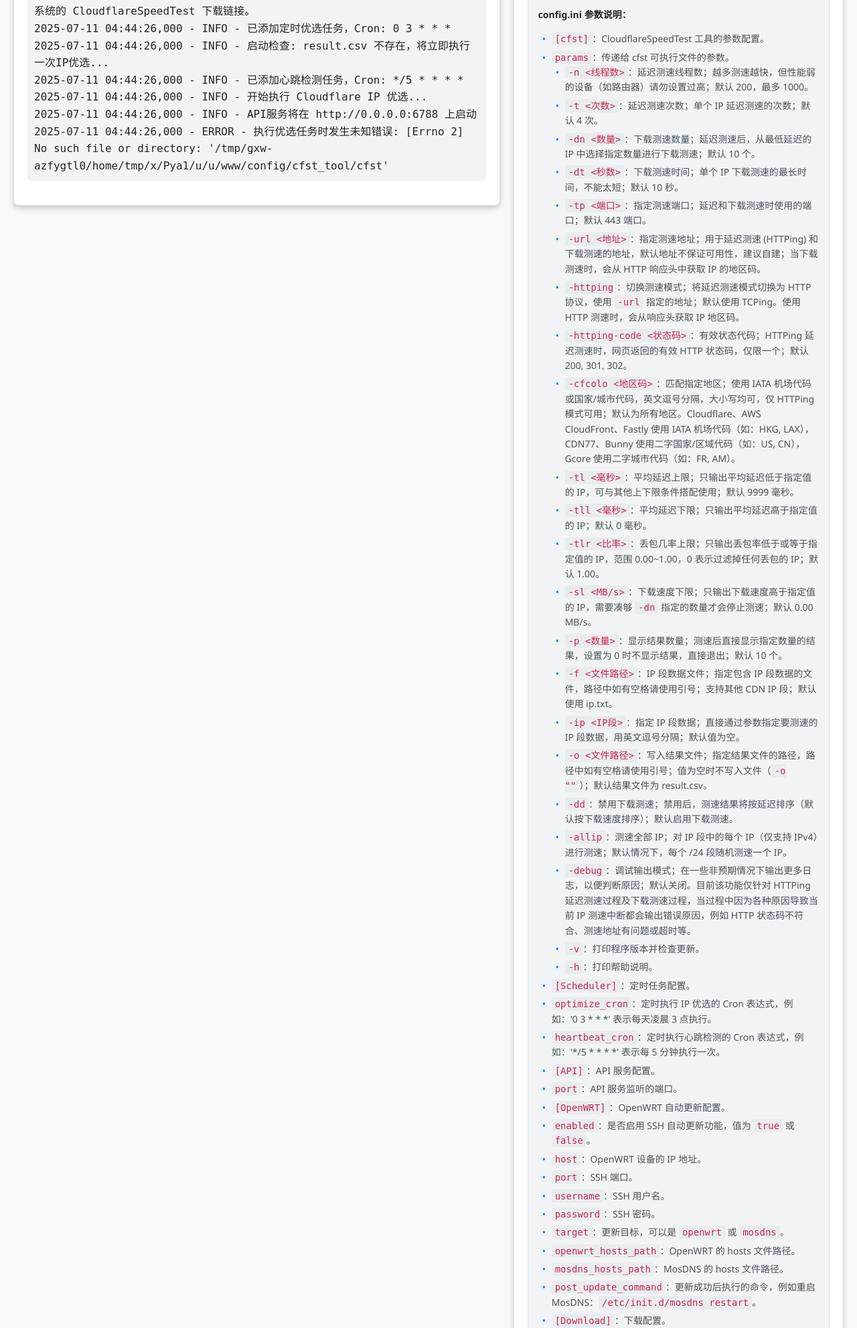
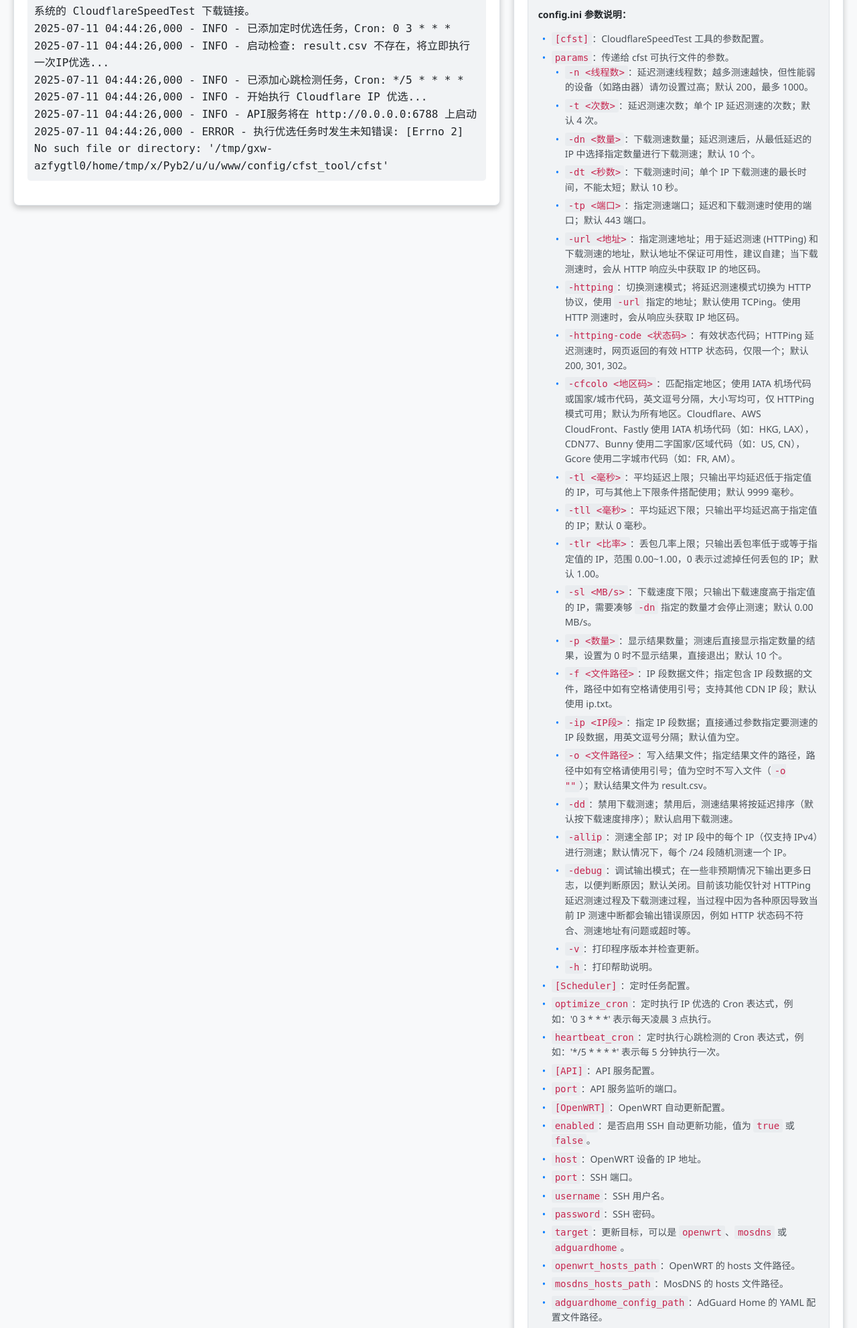
Before and after one commit to vipmc838/cloudflare-optimizer, a Flask app: page / in a window 1280 px wide. Shown: the part 620-2603 px from the top of the page at 67% size. Run offline with Flask 3, Linux system fonts and the light colour scheme; parts of the project's set-up code (start-up, migrations or seed data) failed here and were passed over.

Commit message:
Update index.html

```diff
--- a/templates/index.html
+++ b/templates/index.html
@@ -82,9 +82,10 @@
                     <li><code>port</code>：SSH 端口。</li>
                     <li><code>username</code>：SSH 用户名。</li>
                     <li><code>password</code>：SSH 密码。</li>
-                    <li><code>target</code>：更新目标，可以是 <code>openwrt</code> 或 <code>mosdns</code>。</li>
+                    <li><code>target</code>：更新目标，可以是 <code>openwrt</code>、<code>mosdns</code> 或 <code>adguardhome</code>。</li>
                     <li><code>openwrt_hosts_path</code>：OpenWRT 的 hosts 文件路径。</li>
                     <li><code>mosdns_hosts_path</code>：MosDNS 的 hosts 文件路径。</li>
+                    <li><code>adguardhome_config_path</code>：AdGuard Home 的 YAML 配置文件路径。</li>
                     <li><code>post_update_command</code>：更新成功后执行的命令，例如重启 MosDNS：<code>/etc/init.d/mosdns restart</code>。</li>
                     <li><code>[Download]</code>：下载配置。</li>
                     <li><code>proxy</code>：下载代理，用于加速访问 GitHub。留空则不使用代理。代理地址会直接拼在下载链接前面，请确保格式正确，例如：<code>https://ghproxy.com/</code>。</li>
```
